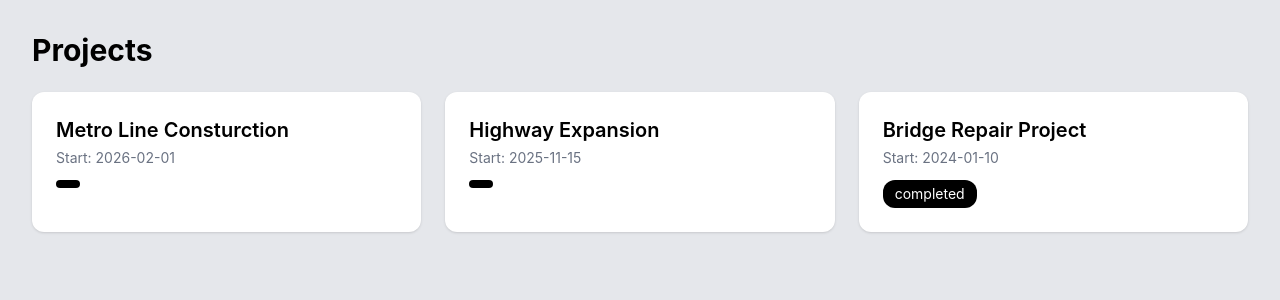
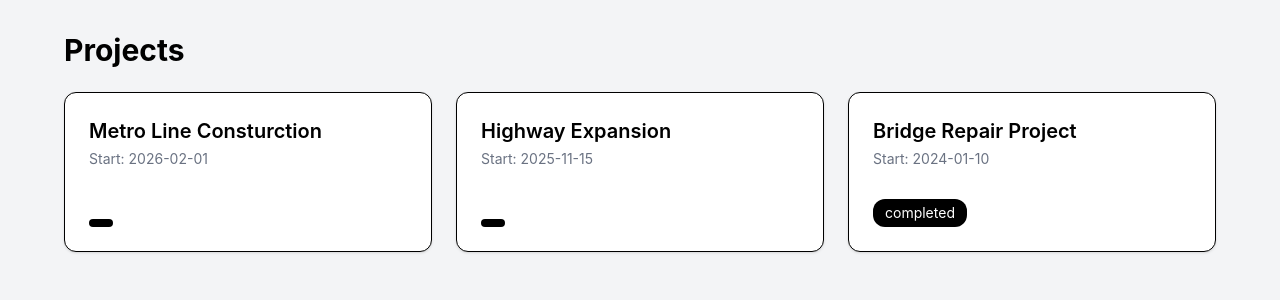
Before and after one commit to rohanhumai/Construction-App-Frontend, a React (Vite) app: page /projects in a window 1280 px wide. Shown: the top 300 px of the page. Built offline with nearby package versions, Linux system fonts and the light colour scheme.

Commit message:
fix build

```diff
--- a/src/pages/DPRForm.jsx
+++ b/src/pages/DPRForm.jsx
@@ -35,18 +35,18 @@ export default function DPRForm() {
   };
   return (
     <div className="min-h-screen bg-gray-200 p-4 sm:p-6 md:p-8">
-      <div className="max-w-xl mx-auto bg-white p-5 sm:p-6 rounded shadow">
+      <div className="max-w-xl mx-auto bg-white p-5 sm:p-6 rounded-xl shadow">
         <h1 className="text-2xl font-bold mb-6">DPR Form (Project #{id})</h1>
         <form onSubmit={handleSubmit} className="space-y-4">
           <input
             type="date"
-            className="w-full border p-2 rounded-xl"
+            className="w-full rounded-xl border border-black p-2 transition duration-200 hover:border-gray-400 focus:border-gray-400 focus:outline-none"
             value={date}
             onChange={(e) => setDate(e.target.value)}
           />
 
           <select
-            className="w-full border p-2 rounded-xl"
+            className="w-full rounded-xl border border-black p-2 transition duration-200 hover:border-gray-400 focus:border-gray-400 focus:outline-none"
             value={weather}
             onChange={(e) => setWeather(e.target.value)}
           >
@@ -58,7 +58,7 @@ export default function DPRForm() {
 
           <textarea
             placeholder="Work Description"
-            className="w-full border p-2 rounded-xl"
+            className="w-full rounded-xl border border-black p-2 transition duration-200 hover:border-gray-400 focus:border-gray-400 focus:outline-none"
             rows="4"
             value={description}
             onChange={(e) => setDescription(e.target.value)}
@@ -67,7 +67,7 @@ export default function DPRForm() {
           <input
             type="number"
             placeholder="Worker Count"
-            className="w-full border p-2 rounded-xl"
+            className="w-full rounded-xl border border-black p-2 transition duration-200 hover:border-gray-400 focus:border-gray-400 focus:outline-none"
             value={workers}
             onChange={(e) => setWorkers(e.target.value)}
           />
@@ -77,35 +77,35 @@ export default function DPRForm() {
             multiple
             accept="image/*"
             onChange={handleImageUpload}
-            className="w-full text-sm"
+            className="w-full rounded-xl border border-black p-2 transition duration-200 hover:border-gray-400 focus:border-gray-400 focus:outline-none"
           />
 
-          <div className="grid grid-cols-2 gap-2 mt-2 sm:grid-cols-3">
+          {images.length > 0 && (
+            <div className="mt-2 flex flex-wrap gap-2">
               {images.map((img, index) => (
                 <img
                   key={index}
                   src={URL.createObjectURL(img)}
                   alt="preview"
-                className="w-full h-20 sm:h-24 object-cover rounded-xl"
+                  className="w-20 h-20 object-cover rounded-xl"
                 />
               ))}
             </div>
+          )}
           {error && <p className="text-red-500 text-sm">{error}</p>}
-          <div className="flex flex-col gap-3 sm:flex-row">
           <button
             type="submit"
-              className="w-full bg-black text-white p-3 rounded-xl"
+            className="w-full rounded-xl border border-black bg-black p-3 text-white transition duration-200 hover:border-gray-400 focus:border-gray-400 focus:outline-none"
           >
             Submit DPR
           </button>
           <button
             type="button"
             onClick={() => navigate("/projects")}
-              className="w-full border p-2 rounded-xl"
+            className="w-full rounded-xl border border-black p-2 transition duration-200 hover:border-gray-400 focus:border-gray-400 focus:outline-none"
           >
             Back To Projects
           </button>
-          </div>
         </form>
       </div>
     </div>
--- a/src/pages/Login.jsx
+++ b/src/pages/Login.jsx
@@ -21,7 +21,7 @@ export default function Login() {
 
   return (
     <div className="min-h-screen flex items-center justify-center bg-gray-100 px-4 py-6 backdrop-blur-sm sm:px-6 lg:px-8">
-      <div className="bg-white p-6 rounded-xl shadow-md w-full max-w-md sm:p-8 md:p-10 lg:p-12">
+      <div className="w-full max-w-md rounded-xl bg-white p-6 shadow-md sm:p-8 md:p-10 lg:p-12">
         <h2 className="text-2xl font-bold mb-6 text-center">
           Construction App Login
         </h2>
@@ -30,7 +30,7 @@ export default function Login() {
           <input
             type="email"
             placeholder="Email"
-            className="w-full border p-2 rounded-xl"
+            className="w-full rounded-xl border border-black px-3 py-2.5 transition-colors duration-200 hover:border-gray-400 focus:border-gray-400 focus:outline-none"
             value={email}
             onChange={(e) => setEmail(e.target.value)}
             required
@@ -39,7 +39,7 @@ export default function Login() {
           <input
             type="password"
             placeholder="Password"
-            className="w-full border-gray-500 border-1 p-2 rounded-xl"
+            className="w-full rounded-xl border border-black px-3 py-2.5 transition-colors duration-200 hover:border-gray-400 focus:border-gray-400 focus:outline-none"
             value={password}
             onChange={(e) => setPassword(e.target.value)}
             required
@@ -49,7 +49,7 @@ export default function Login() {
 
           <button
             type="submit"
-            className="w-full bg-black text-white p-2 rounded-xl hover:bg-gray-950 transition"
+            className="w-full rounded-xl border border-black bg-black px-3 py-2.5 text-white transition-colors duration-200 hover:border-gray-400 focus:border-gray-400 focus:outline-none"
           >
             Login
           </button>
--- a/src/pages/Projects.jsx
+++ b/src/pages/Projects.jsx
@@ -5,24 +5,29 @@ export default function Project() {
   const navigate = useNavigate();
 
   return (
-    <div className="min-h-screen bg-gray-200 p-4 sm:p-6 md:p-8">
-      <h1 className="text-3xl font-bold mb-6">Projects</h1>
-      <div className="grid grid-cols-1 md:grid-cols-2 lg:grid-cols-3 gap-4 sm:gap-6">
+    <div className="min-h-screen bg-gray-100 p-4 sm:p-6 md:p-8">
+      <div className="mx-auto max-w-6xl">
+        <h1 className="mb-6 text-3xl font-bold">Projects</h1>
+        <div className="grid grid-cols-1 gap-4 md:grid-cols-2 lg:grid-cols-3 sm:gap-6">
           {projects.map((project) => (
-          <div
+            <button
               key={project.id}
-            className="bg-white p-5 sm:p-6 rounded-xl shadow hover:shadow-lg cursor-pointer"
+              type="button"
+              className="flex min-h-40 flex-col items-start justify-between rounded-xl border border-black bg-white p-5 text-left shadow transition duration-200 hover:border-gray-400 hover:shadow-lg focus:border-gray-400 focus:outline-none sm:p-6"
               onClick={() => navigate(`dpr/${project.id}`)}
             >
+              <div>
                 <h2 className="text-xl font-semibold">{project.name}</h2>
-            <p className="text-gray-500 text-sm mt-1">
+                <p className="mt-1 text-sm text-gray-500">
                   Start: {project.startDate}
                 </p>
+              </div>
               <span className="inline-block mt-3 px-3 py-1 text-sm rounded-xl bg-black text-white">
                 {project.status}
               </span>
+            </button>
+          ))}
         </div>
-        ))}
       </div>
     </div>
   );
```
Also changed, not shown: vercel.json (added). Lines whose indentation alone changed are shown as unchanged.
